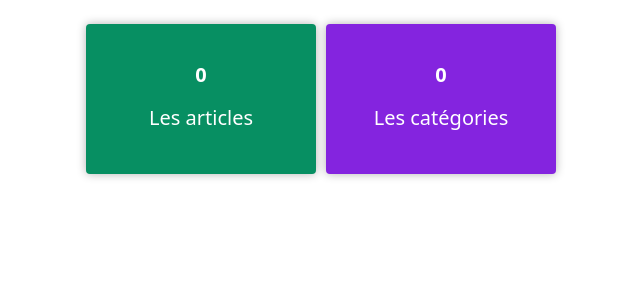
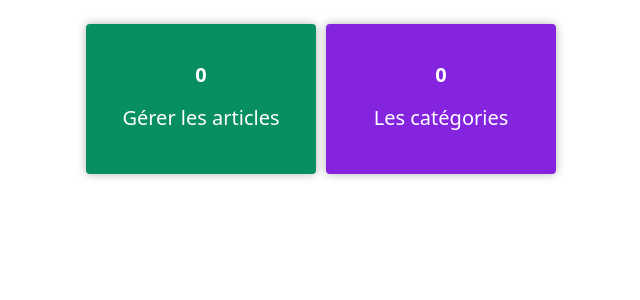
Before and after one commit to Tendry-Rkt56/php-mvc-crud, a PHP site: page / in a window 1280 px wide. Shown: the part 301-601 px from the top of the page, without its empty margins (319-959 px from the left). Run offline with PHP 8.4, Linux system fonts and the light colour scheme; data that the repository does not hold is empty; some libraries are stand-ins or nearby versions.

Commit message:
Modification du dashboard

```diff
--- a/templates/dashboard/index.html.php
+++ b/templates/dashboard/index.html.php
@@ -11,7 +11,7 @@
      <div class="dashboard">
           <a href="/articles" class="item articles">
                <p><?=$articles?></p>
-               <h2>Les articles</h2>
+               <h2>Gérer les articles</h2>
           </a>
           <a href="/categories" class="item categories">
                <p><?=$categories?></p>
```
